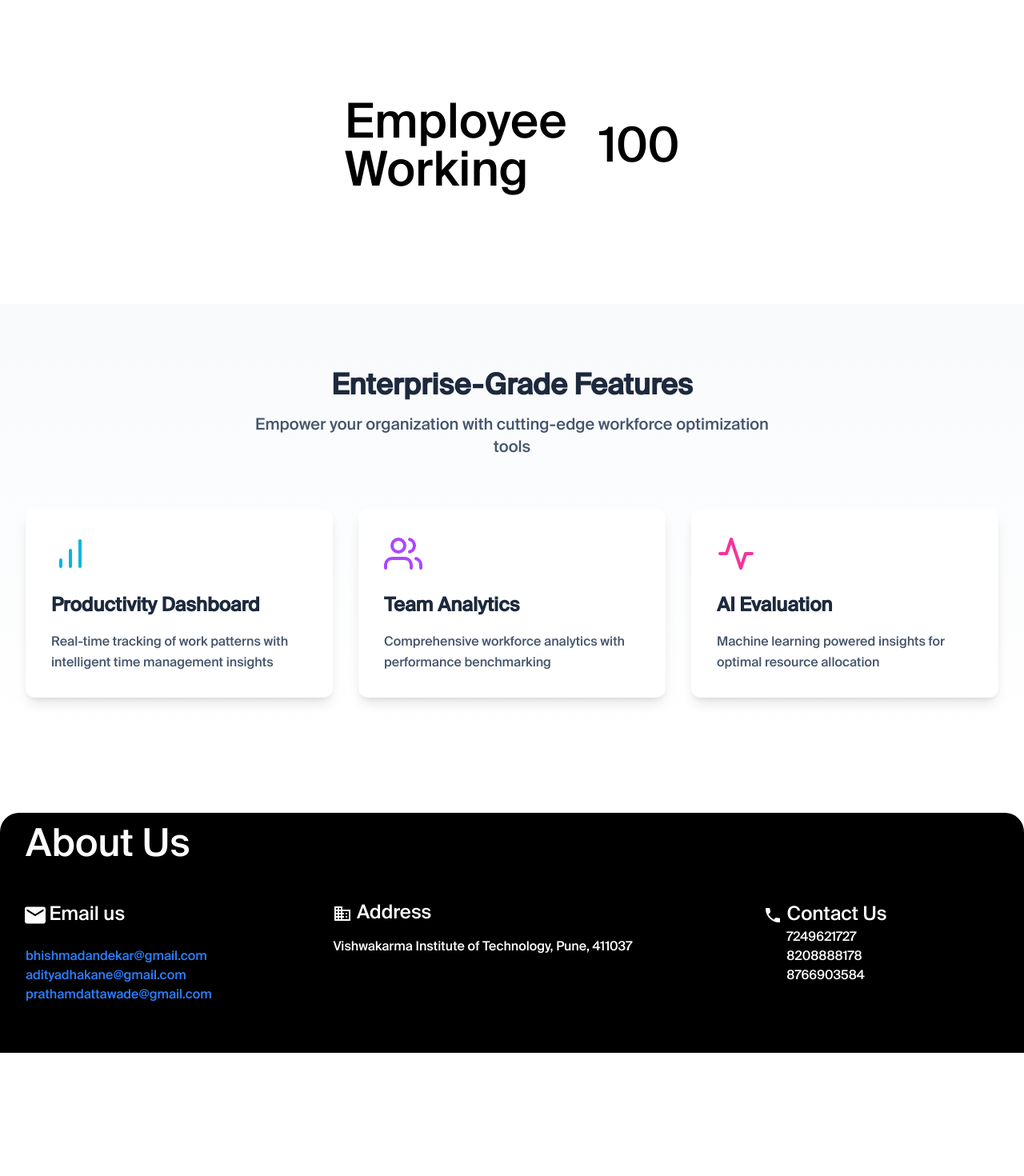
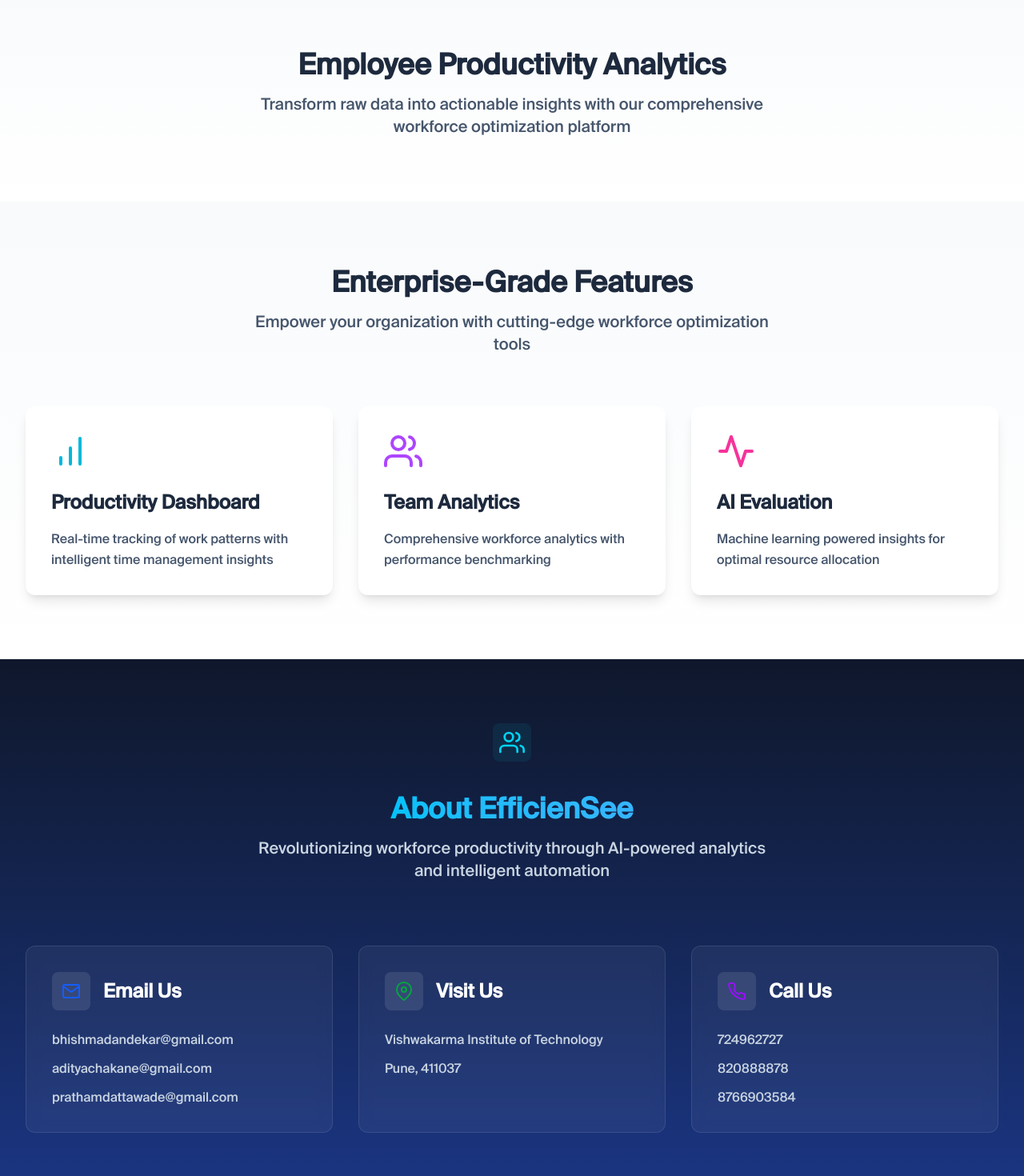
Before and after one commit to adidhakane/EfficienSee-An-Employee-Productivity-Monitoring-System, a React (Vite) app in the folder react-frontend/: page /#/ in a window 1280 px wide. Shown: the part 820-2290 px from the top of the page at 80% size. Before the commit the page ends 2136 px from the top, so only its background shows below. Built offline with nearby package versions, Linux system fonts and the light colour scheme.

Commit message:
Landing Page Enhancement

```diff
--- a/react-frontend/src/Components/Featured/Featured.jsx
+++ b/react-frontend/src/Components/Featured/Featured.jsx
@@ -1,30 +1,16 @@
-import "./Featured.css"
-import CountUp from "../Counter/CountUp";
+const Featured = () => {
+    return (
+      <section className="py-20 bg-gradient-to-b from-slate-50 to-white">
+        <div className="max-w-7xl mx-auto px-4 sm:px-6 lg:px-8 text-center">
+          <h2 className="text-4xl font-bold text-slate-800 mb-4">
+            Employee Productivity Analytics
+          </h2>
+          <p className="text-xl text-slate-600 max-w-2xl mx-auto">
+            Transform raw data into actionable insights with our comprehensive workforce optimization platform
+          </p>
+        </div>
+      </section>
+    );
+  };
 
-const Featured =()=>{
-    return(
-        <>
-        <div className="h-[400px] bg-white flex items-center justify-center flex-row">
-            <h1 className="text-6xl"><span>Employee</span> <br /><span>Working</span></h1>
-            <br />
-            &nbsp;
-            &nbsp;
-            &nbsp;
-            &nbsp;
-            &nbsp;
-            &nbsp;
-            <CountUp
-            from={0}
-            to={100}
-            separator=","
-            direction="up"
-            duration={1}
-            className="count-up-text text-6xl"
-            />
-        </div>
-
-        </>
-    )
-}
-
-export default Featured;
+  export default Featured;
--- a/react-frontend/src/Components/footer/EndFooter.jsx
+++ b/react-frontend/src/Components/footer/EndFooter.jsx
@@ -1,34 +1,87 @@
-import "./Footer.css";
-import EmailIcon from '@mui/icons-material/Email';
-import BusinessIcon from '@mui/icons-material/Business';
-import PhoneIcon from '@mui/icons-material/Phone';
+import { motion } from "framer-motion";
+import { Mail, MapPin, Phone, Users } from "react-feather";
 
 const Footer = () => {
+  const contactItems = [
+    {
+      icon: <Mail className="w-6 h-6 text-blue-600" />,
+      title: "Email Us",
+      content: [
+        "bhishmadandekar@gmail.com",
+        "adityachakane@gmail.com",
+        "prathamdattawade@gmail.com"
+      ]
+    },
+    {
+      icon: <MapPin className="w-6 h-6 text-green-600" />,
+      title: "Visit Us",
+      content: ["Vishwakarma Institute of Technology", "Pune, 411037"]
+    },
+    {
+      icon: <Phone className="w-6 h-6 text-purple-600" />,
+      title: "Call Us",
+      content: ["724962727", "820888878", "8766903584"]
+    }
+  ];
+
   return (
-    <div className="footer flex justify-between flex-row bg-black h-[300px] w-full rounded-t-3xl text-white mt-16 p-8">
-      {/* About Us Section */}
-      <div className="flex flex-col justify-center text-white">
-        <h1 className="text-5xl -translate-y-[50px]">About Us</h1>
-        <h3 className="text-2xl"><EmailIcon style={{scale : "1.3"}} fontSize="medium"/> Email us </h3><p><br /><span className="text-blue-500">bhishmadandekar@gmail.com</span><br />
-        <span className="text-blue-500">adityadhakane@gmail.com</span><br />
-        <span className="text-blue-500">prathamdattawade@gmail.com</span></p>
+    <motion.footer
+      initial={{ opacity: 0 }}
+      whileInView={{ opacity: 1 }}
+      viewport={{ once: true }}
+      className="relative bg-gradient-to-b from-slate-900 to-blue-900 text-white pt-20"
+    >
+      <div className="max-w-7xl mx-auto px-4 sm:px-6 lg:px-8">
+        <div className="text-center mb-20">
+          <motion.div
+            initial={{ scale: 0 }}
+            whileInView={{ scale: 1 }}
+            className="inline-block mb-8"
+          >
+            <Users className="w-12 h-12 text-cyan-400 p-2 bg-cyan-900/30 rounded-lg" />
+          </motion.div>
+          <h2 className="text-4xl font-bold mb-4 bg-clip-text text-transparent bg-gradient-to-r from-cyan-400 to-blue-400">
+            About EfficienSee
+          </h2>
+          <p className="text-xl text-slate-300 max-w-2xl mx-auto">
+            Revolutionizing workforce productivity through AI-powered analytics and intelligent automation
+          </p>
+        </div>
+
+        <div className="grid md:grid-cols-3 gap-8 pb-16">
+          {contactItems.map((item, index) => (
+            <motion.div
+              key={index}
+              initial={{ y: 50, opacity: 0 }}
+              whileInView={{ y: 0, opacity: 1 }}
+              transition={{ delay: index * 0.1 }}
+              className="bg-white/5 p-8 rounded-xl backdrop-blur-sm border border-white/10"
+            >
+              <div className="flex items-center gap-4 mb-6">
+                <div className="p-3 bg-white/10 rounded-lg">{item.icon}</div>
+                <h3 className="text-2xl font-semibold">{item.title}</h3>
+              </div>
+              <ul className="space-y-3">
+                {item.content.map((line, lineIndex) => (
+                  <li
+                    key={lineIndex}
+                    className="text-slate-300 hover:text-white transition-colors"
+                  >
+                    {line}
+                  </li>
+                ))}
+              </ul>
+            </motion.div>
+          ))}
+        </div>
+
+        <div className="border-t border-white/10 py-8 text-center">
+          <p className="text-slate-400">
+            © {new Date().getFullYear()} EfficienSee. All rights reserved.
+          </p>
+        </div>
       </div>
-
-      {/* Another Section */}
-      <div className="flex flex-col justify-center text-white">
-        <h2 className="text-2xl -translate-y-3.5"><BusinessIcon/> Address</h2>
-        <p>Vishwakarma Institute of Technology, Pune, 411037</p>
-      </div>
-      <div className="flex flex-col justify-center translate-3 text-white">
-        <h2 className="text-2xl "><PhoneIcon/> Contact Us</h2>
-        <p>&nbsp; &nbsp; &nbsp; &nbsp; 7249621727</p>
-        <p>&nbsp; &nbsp; &nbsp; &nbsp; 8208888178</p>
-        <p>&nbsp; &nbsp; &nbsp; &nbsp; 8766903584</p>
-      </div>
-      <div>
-        <h1> </h1>
-      </div>
-    </div>
+    </motion.footer>
   );
 };
 
--- a/react-frontend/src/index.css
+++ b/react-frontend/src/index.css
@@ -1,5 +1,7 @@
 @import "tailwindcss";
-
+html {
+  scroll-behavior: smooth;
+}
 body {
 top: 0;
 left: 0;
```
